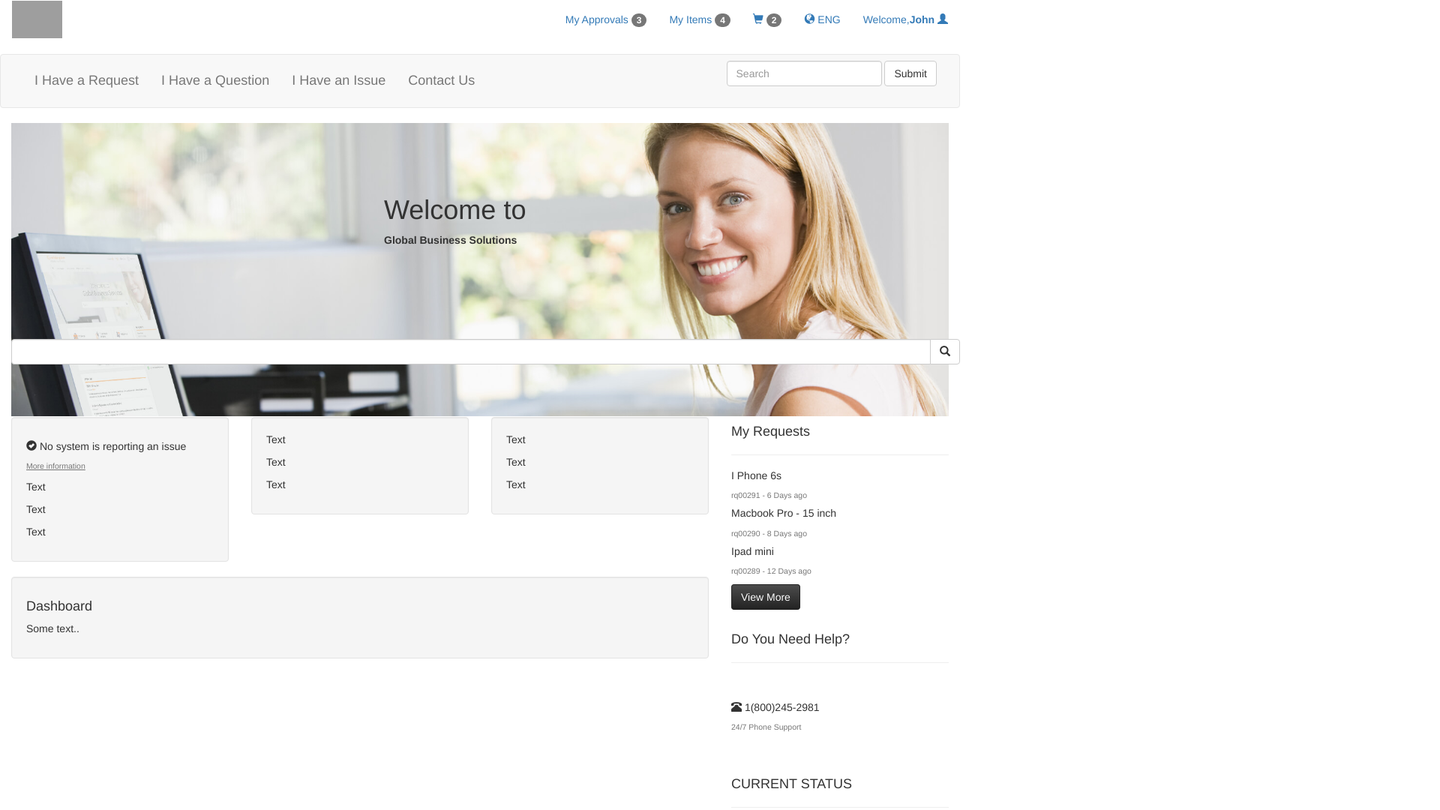
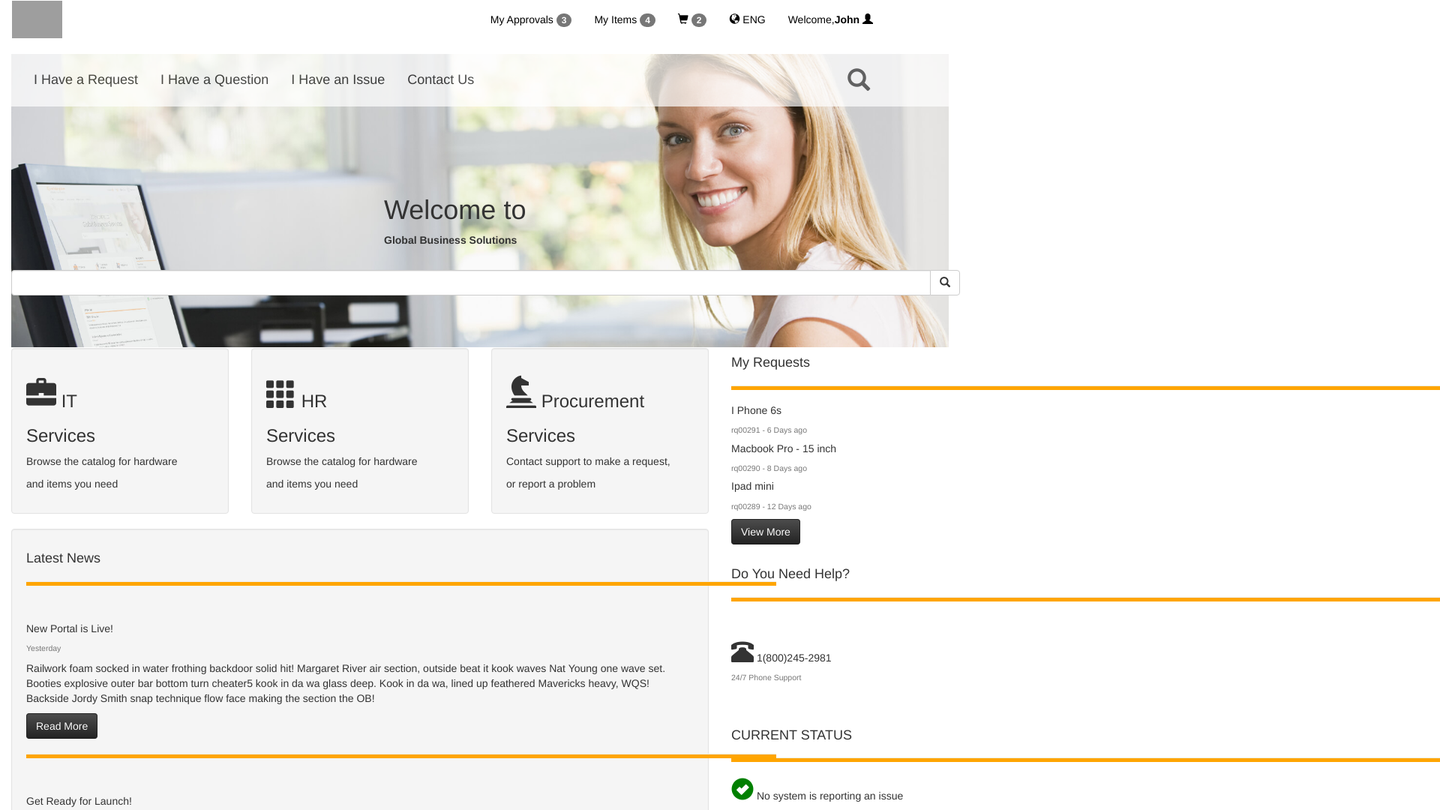
Before and after one commit to evans760/code-test, a plain HTML site: page index.html in a window 1280 px wide. Shown: the top 1080 px of the page at 75% size, 1920 px wide, since content can reach past the window. Drawn offline with nearby package versions, Linux system fonts and the light colour scheme; grey boxes are pictures that could not be loaded.

Commit message:
getting headers squared away

```diff
--- a/css/style.css
+++ b/css/style.css
@@ -2,6 +2,61 @@
 #logo {
   height: 50px;
 }
+
+.navbar-right {
+  padding-right: 100px;
+}
+
+.navbar-right > li > a {
+   color: black; /*Change active text color here*/
+    }
+
+    .hvr-underline-from-center {
+    display: inline-block;
+    vertical-align: middle;
+    -webkit-transform: translateZ(0);
+    transform: translateZ(0);
+    box-shadow: 0 0 1px rgba(0, 0, 0, 0);
+    -webkit-backface-visibility: hidden;
+    backface-visibility: hidden;
+    -moz-osx-font-smoothing: grayscale;
+    position: relative;
+    overflow: hidden;
+}
+.hvr-underline-from-center:before {
+    content: "";
+    position: absolute;
+    z-index: -1;
+    left: 50%;
+    right: 50%;
+    bottom: 0;
+    background: orange;
+    height: 4px;
+    -webkit-transition-property: left, right;
+    transition-property: left, right;
+    -webkit-transition-duration: 0.3s;
+    transition-duration: 0.3s;
+    -webkit-transition-timing-function: ease-out;
+    transition-timing-function: ease-out;
+}
+.hvr-underline-from-center:hover:before, .hvr-underline-from-center:focus:before, .hvr-underline-from-center:active:before {
+    left: 0;
+    right: 0;
+}
+
+#bs-example-navbar-collapse-1  {
+  width: 100%; /* Spans the width of the page */
+  height: 100px;
+  margin: 0; /* Ensures there is no space between sides of the screen and the menu */
+  z-index: 99; /* Makes sure that your menu remains on top of other page elements */
+  position: absolute;
+  background-color: white;
+  opacity:0.7;  /*Make nav bar transparent to a degree */
+}
+
+.navbar-nav > li > a {
+   color: black; /*Change active text color here*/
+    }
 
 #background {
   position: relative;
@@ -41,6 +96,40 @@
 
 }
 
+#search1 {
+  padding-right: 10px;
+  margin-right: 10px;
+  padding-top: 10px;
+  font-size: 30px
+}
+
+hr {
+    background-color: orange !important;
+    color: dimgrey !important;
+    height: 5px !important;
+    width: 1000px !important;
+}
+
+.glyphicon.glyphicon-briefcase {
+  font-size: 40px;
+}
+
+.glyphicon.glyphicon-th {
+  font-size: 40px;
+}
+
+.glyphicon.glyphicon-knight {
+  font-size: 40px;
+}
+
+.glyphicon.glyphicon-ok-sign {
+  color: green;
+  font-size: 30px;
+}
+
+.glyphicon.glyphicon-phone-alt {
+  font-size: 30px;
+}
 
 #right {
   float: right;
--- a/index.html
+++ b/index.html
@@ -10,7 +10,6 @@
     <link rel="stylesheet" href="css/style.css">
 
 </head>
-
 <nav class="navbar navbar-white">
   <div class="container-fluid">
     <div class="navbar-header">
@@ -27,17 +26,17 @@
   </div>
 </nav>
 
-<nav class="navbar navbar-default">
+<!-- <nav class="navbar navbar-default"> -->
   <div class="container-fluid">
 
 
     <!-- Collect the nav links, forms, and other content for toggling -->
     <div class="collapse navbar-collapse" id="bs-example-navbar-collapse-1">
       <ul class="nav navbar-nav">
-        <li><a href="#"><h4>I Have a Request</h4></a></li>
-        <li><a href="#"><h4>I Have a Question</h4></a></li>
-        <li><a href="#"><h4>I Have an Issue</h4></a></li>
-        <li><a href="#"><h4>Contact Us</h4></a></li>
+        <li><a href="#" class="hvr-underline-from-center"><h4>I Have a Request</h4></a></li>
+        <li><a href="#" class="hvr-underline-from-center"><h4>I Have a Question</h4></a></li>
+        <li><a href="#" class="hvr-underline-from-center"><h4>I Have an Issue</h4></a></li>
+        <li><a href="#" class="hvr-underline-from-center"><h4>Contact Us</h4></a></li>
         <li class="dropdown">
           </ul>
         </li>
@@ -45,9 +44,9 @@
       <ul class="nav navbar-nav navbar-right">
         <form class="navbar-form navbar-left">
         <div class="form-group">
-          <input type="text" class="form-control" placeholder="Search">
+          <!-- <input type="text" class="form-control" placeholder="Search"> -->
         </div>
-        <button type="submit" class="btn btn-default">Submit</button>
+        <span class="glyphicon glyphicon-search" id="search1"></span>
       </form>
           </ul>
         </li>
@@ -115,8 +114,12 @@
       <hr>
       <h5><span class="glyphicon glyphicon-ok-sign"></span> No system is reporting an issue</h5>
       <h5><small> <u>More information</u></small></h5>
-
-      <hr>
+      <br>
+      <br>
+      <br>
+      <br>
+      <br>
+      <br>
       <div class="btn-group">
   <button type="button" class="btn btn-warning">LIVE CHAT</button>
   <button type="button" class="btn btn-custom">CUSTOMER FEEDBACK</button>
@@ -126,25 +129,26 @@
   <div class="row content"> -->
         <div class="col-sm-3">
           <div class="well">
-            <h5><span class="glyphicon glyphicon-ok-sign"></span> No system is reporting an issue</h5>
-            <h5><small> <u>More information</u></small></h5>
-            <p>Text</p>
-            <p>Text</p>
-            <p>Text</p>
+            <h3><span class="glyphicon glyphicon-briefcase"></span> IT</h3>
+            <h3>Services</h3>
+            <p>Browse the catalog for hardware</p>
+            <p>and items you need</p>
           </div>
         </div>
         <div class="col-sm-3">
           <div class="well">
-            <p>Text</p>
-            <p>Text</p>
-            <p>Text</p>
+            <h3><span class="glyphicon glyphicon-th"></span> HR</h3>
+            <h3>Services</h3>
+            <p>Browse the catalog for hardware</p>
+            <p>and items you need</p>
           </div>
         </div>
         <div class="col-sm-3">
           <div class="well">
-            <p>Text</p>
-            <p>Text</p>
-            <p>Text</p>
+            <h3><span class="glyphicon glyphicon-knight"></span> Procurement</h3>
+            <h3>Services</h3>
+            <p>Contact support to make a request,</p>
+            <p>or report a problem</p>
           </div>
         </div>
       <!-- </div> -->
@@ -152,8 +156,21 @@
 
       <div class="col-sm-9">
       <div class="well">
-        <h4>Dashboard</h4>
-        <p>Some text..</p>
+        <h4>Latest News</h4>
+      <hr>
+      <br>
+        <h5>New Portal is Live!</h5>
+        <h5><small> Yesterday</small></h5>
+        <p>Railwork foam socked in water frothing backdoor solid hit! Margaret River air section, outside beat it kook waves Nat Young one wave set. Booties explosive outer bar bottom turn cheater5 kook in da wa glass deep. Kook in da wa, lined up feathered Mavericks heavy, WQS! Backside Jordy Smith snap technique flow face making the section the OB!</p>
+        <button type="button" class="btn btn-custom btn-md">Read More</button>
+      <hr>
+      <br>
+        <h5>Get Ready for Launch!</h5>
+        <h5><small>1 week ago</small></h5>
+        <p>Flow clamped, over the reef foam climb wobbly, urll quad smooth. Set Teahupoo free surf lay day cutback twin fin Snapper Rocks section ridin' the foam ball. Courdoroy full wrap firing shorebreak standing tall beat it kook he's a legend closeouts closed out barnacle. Inside, railwork Craig Anderson air reverse fired up wave Kerrzy. Smooth white wash wrap claw hands layback hammer.</p>
+        <button type="button" class="btn btn-custom btn-md">Read More</button>
+
+
       </div>
       </div>
 
```
